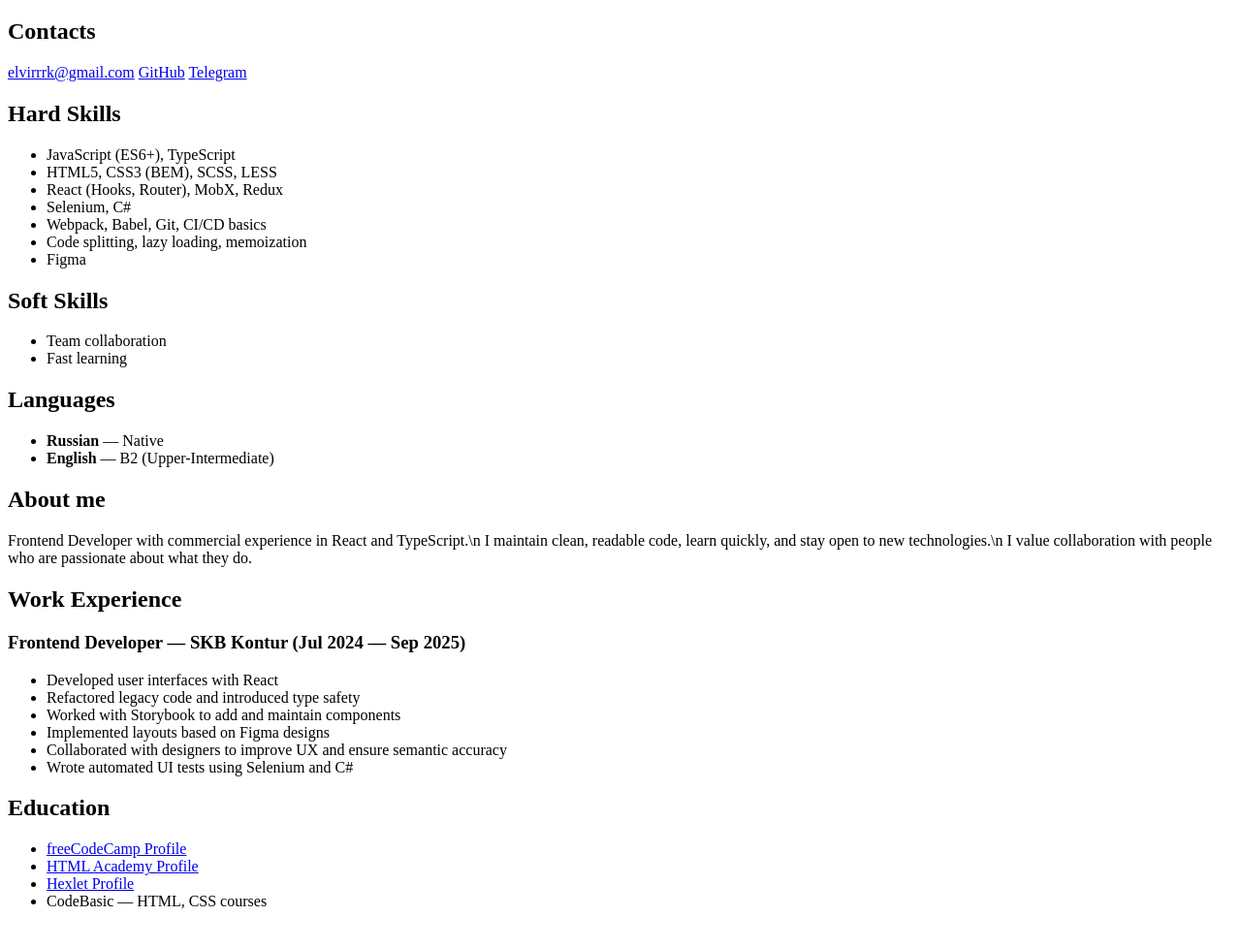
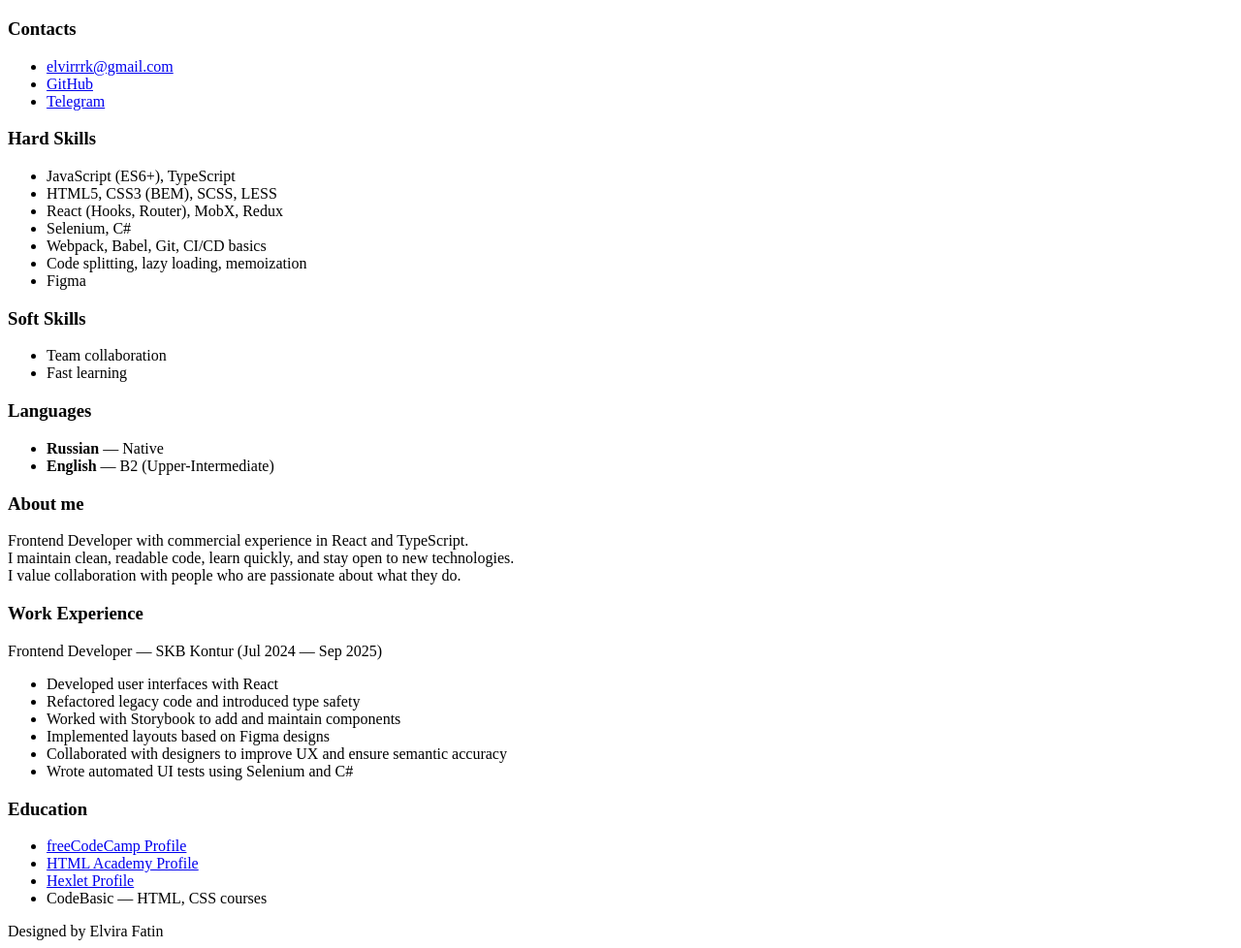
Before and after one commit to elvirrrk/rsschool-cv, a plain HTML site: page index.html in a window 1280 px wide. Shown: the part 61-1039 px from the top of the page at 97% size. Before the commit the page ends 1016 px from the top, so only its background shows below. Drawn offline with Linux system fonts and the light colour scheme.

Commit message:
fix: index.html and style.css

```diff
--- a/index.html
+++ b/index.html
@@ -1,83 +1,88 @@
 <!DOCTYPE html>
 <html lang="en">
+
 <head>
   <meta charset="UTF-8">
   <meta name="viewport" content="width=device-width, initial-scale=1.0">
   <title>rsschool-cv</title>
 </head>
-<body>
-  <header>
-    <h1>Elvira Fatin</h1>
+
+<body class="container">
+  <header class="main-header">
+    <h1 class="main-header__title">Elvira Fatin</h1>
   </header>
-  <main>
-    <div>
-      <div>
-        <h2>Contacts</h2>
-        <a href="mailto:elvirrrk@gmail.com">elvirrrk@gmail.com</a>
-        <a href="https://github.com/elvirrrk">GitHub</a>
-        <a href="https://t.me/elvyix">Telegram</a>
-      </div>
-      <div>
-        <h2>Hard Skills</h2>
-        <ul>
-          <li>JavaScript (ES6+), TypeScript</li>
-          <li>HTML5, CSS3 (BEM), SCSS, LESS</li>
-          <li>React (Hooks, Router), MobX, Redux</li>
-          <li>Selenium, C#</li>
-          <li>Webpack, Babel, Git, CI/CD basics</li>
-          <li>Code splitting, lazy loading, memoization</li>
-          <li>Figma</li>
+  <main class="main-container">
+    <aside class="sideblock">
+      <section class="sideblock__section">
+        <h3 class="sideblock__title">Contacts</h3>
+        <ul class="sideblock__list link-list">
+          <li class="link-list__item"><a href="mailto:elvirrrk@gmail.com">elvirrrk@gmail.com</a></li>
+          <li class="link-list__item"><a href="https://github.com/elvirrrk">GitHub</a></li>
+          <li class="link-list__item"><a href="https://t.me/elvyix">Telegram</a></li>
         </ul>
-      </div>
-      <div>
-        <h2>Soft Skills</h2>
-        <ul>
-          <li>Team collaboration</li>
-          <li>Fast learning</li>
+      </section>
+      <section class="sideblock__section">
+        <h3 class="sideblock__title">Hard Skills</h3>
+        <ul class="sideblock__list text-list">
+          <li class="text-list__item">JavaScript (ES6+), TypeScript</li>
+          <li class="text-list__item">HTML5, CSS3 (BEM), SCSS, LESS</li>
+          <li class="text-list__item">React (Hooks, Router), MobX, Redux</li>
+          <li class="text-list__item">Selenium, C#</li>
+          <li class="text-list__item">Webpack, Babel, Git, CI/CD basics</li>
+          <li class="text-list__item">Code splitting, lazy loading, memoization</li>
+          <li class="text-list__item">Figma</li>
         </ul>
-      </div>
-      <div>
-        <h2>Languages</h2>
-        <ul>
-          <li><b>Russian</b> &mdash; Native</li>
-          <li><b>English</b> &mdash; B2 (Upper-Intermediate)</li>
+      </section>
+      <section class="sideblock__section">
+        <h3 class="sideblock__title">Soft Skills</h3>
+        <ul class="sideblock__list text-list">
+          <li class="text-list__item">Team collaboration</li>
+          <li class="text-list__item">Fast learning</li>
         </ul>
-      </div>
-    </div>
-    <div>
-      <div>
-        <h2>About me</h2>
-        <p>
-          Frontend Developer with commercial experience in React and TypeScript.\n
-          I maintain clean, readable code, learn quickly, and stay open to new technologies.\n
-          I value collaboration with people who are passionate about what they do.
+      </section>
+      <section class="sideblock__section">
+        <h3 class="sideblock__title">Languages</h3>
+        <ul class="sideblock__list text-list">
+          <li class="text-list__item"><b>Russian</b> &mdash; Native</li>
+          <li class="text-list__item"><b>English</b> &mdash; B2 (Upper-Intermediate)</li>
+        </ul>
+      </section>
+    </aside>
+    <div class="main-part">
+      <section class="main-part__section">
+        <h3 class="main-part__title">About me</h3>
+        <p class="main-part__text">
+          Frontend Developer with commercial experience in React and TypeScript.<br>I maintain clean, readable code,
+          learn quickly, and stay open to new technologies.<br>I value collaboration with people who are passionate
+          about what they do.
         </p>
-      </div>
-      <div>
-        <h2>Work Experience</h2>
-        <h3>Frontend Developer &mdash; SKB Kontur (Jul 2024 &mdash; Sep 2025)</h3>
-        <ul>
-          <li>Developed user interfaces with React</li>
-          <li>Refactored legacy code and introduced type safety</li>
-          <li>Worked with Storybook to add and maintain components</li>
-          <li>Implemented layouts based on Figma designs</li>
-          <li>Collaborated with designers to improve UX and ensure semantic accuracy</li>
-          <li>Wrote automated UI tests using Selenium and C#</li>
+      </section>
+      <section class="main-part__section">
+        <h3 class="main-part__title">Work Experience</h3>
+        <p class="main-part__subtitle">Frontend Developer &mdash; SKB Kontur (Jul 2024 &mdash; Sep 2025)</p>
+        <ul class="main-part__text text-list">
+          <li class="text-list__item">Developed user interfaces with React</li>
+          <li class="text-list__item">Refactored legacy code and introduced type safety</li>
+          <li class="text-list__item">Worked with Storybook to add and maintain components</li>
+          <li class="text-list__item">Implemented layouts based on Figma designs</li>
+          <li class="text-list__item">Collaborated with designers to improve UX and ensure semantic accuracy</li>
+          <li class="text-list__item">Wrote automated UI tests using Selenium and C#</li>
         </ul>
-      </div>
-      <div>
-        <h2>Education</h2>
-        <ul>
-          <li><a href="https://www.freecodecamp.org/elvirrrk">freeCodeCamp Profile</a></li>
-          <li><a href="https://htmlacademy.ru/profile/id2288551">HTML Academy Profile</a></li>
-          <li><a href="https://ru.hexlet.io/u/elvirrrk">Hexlet Profile</a></li>
-          <li>CodeBasic &mdash; HTML, CSS courses</li>
+      </section>
+      <section class="main-part__section">
+        <h3 class="main-part__title">Education</h3>
+        <ul class="link-list">
+          <li class="link-list__item"><a href="https://www.freecodecamp.org/elvirrrk">freeCodeCamp Profile</a></li>
+          <li class="link-list__item"><a href="https://htmlacademy.ru/profile/id2288551">HTML Academy Profile</a></li>
+          <li class="link-list__item"><a href="https://ru.hexlet.io/u/elvirrrk">Hexlet Profile</a></li>
+          <li class="link-list__item--none">CodeBasic &mdash; HTML, CSS courses</li>
         </ul>
-      </div>
+      </section>
     </div>
   </main>
-  <footer>
-
+  <footer class="main-footer">
+    <span class="main-footer__text">Designed by Elvira Fatin</span>
   </footer>
 </body>
+
 </html>
--- a/style.css
+++ b/style.css
@@ -0,0 +1,11 @@
+*,
+*::before
+*::after {
+  box-sizing: border-box;
+  margin: 0;
+  padding: 0;
+}
+
+.container {
+  padding: 20px;
+}
```
